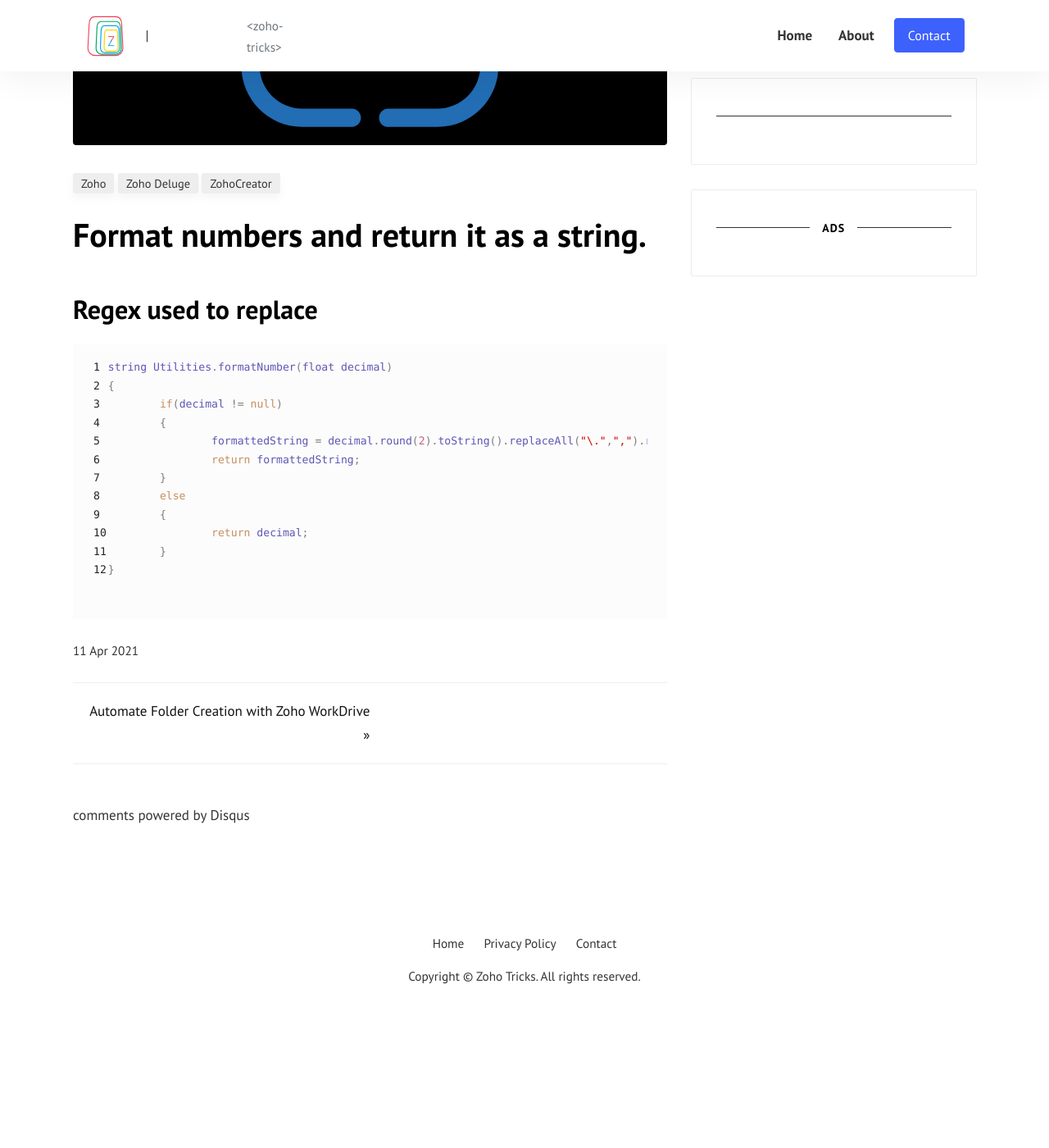
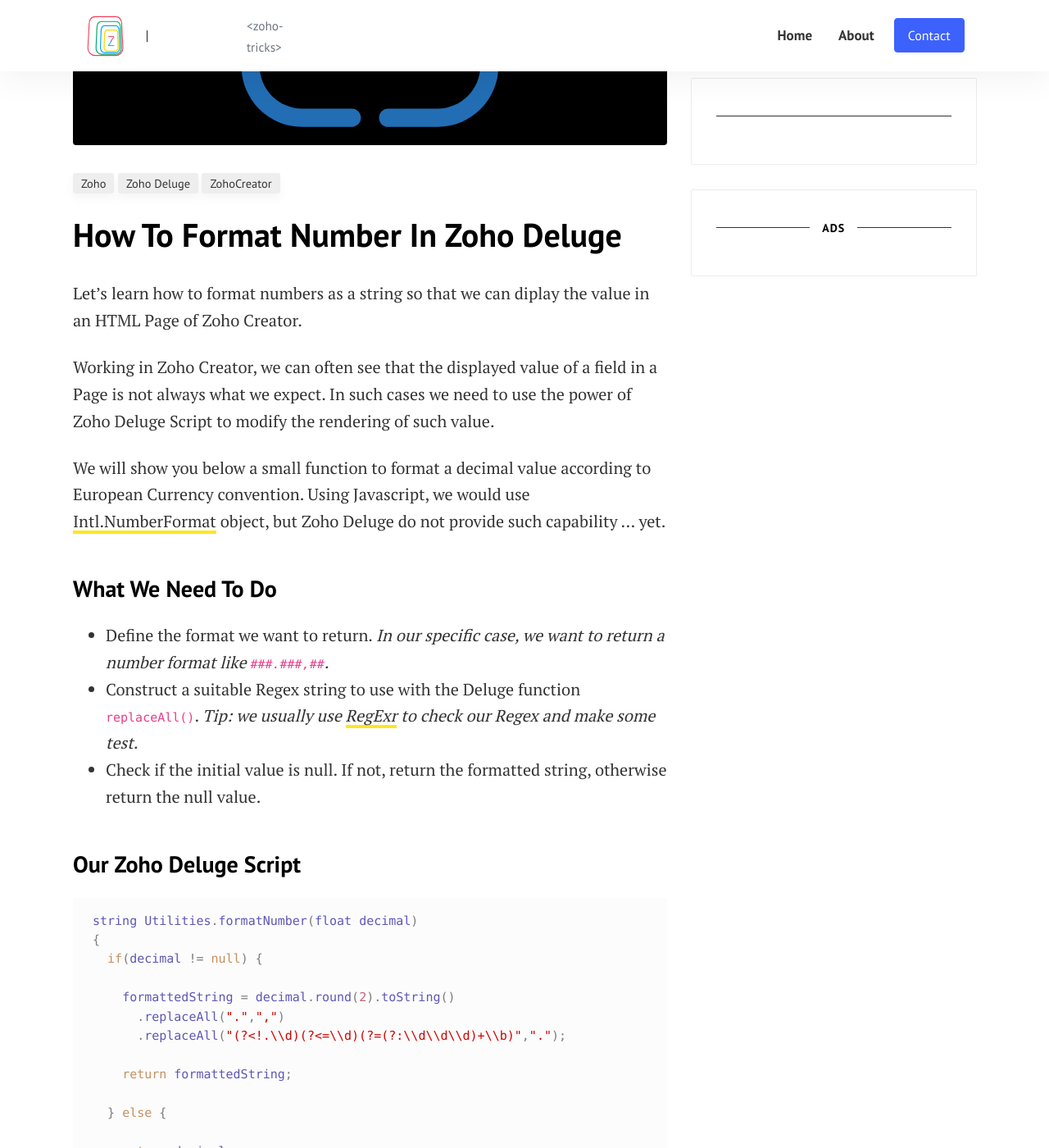
Before and after one commit to anthoninvanimpe/anthoninvanimpe.github.io, a Jekyll site: the page built from _posts/2021-04-11-zoho-deluge-format-number.md, in a window 1280 px wide and 1400 px high, scrolled down 319 px. Shown: the whole window at 82% size. Built offline with Jekyll 4.4.1, drawn with Linux system fonts in a browser that asks for light colours; comment, search, counter and statistics services are not loaded; before the commit the page ends 1552 px from its top, so only the background shows below that; some of the changed text lies outside the part shown.

Commit message:
Update from Forestry.io anthoninvanimpe updated _posts/2021-04-11-zoho-deluge-format-number.md

````diff
--- a/_posts/2021-04-11-zoho-deluge-format-number.md
+++ b/_posts/2021-04-11-zoho-deluge-format-number.md
@@ -1,5 +1,5 @@
 ---
-title: Format numbers and return it as a string.
+title: How To Format Number In Zoho Deluge
 description: Zoho Deluge function to format numbers and return it as a string.
 image: assets/images/deluge.svg
 categories:
@@ -15,19 +15,41 @@ keywords:
 - Zoho
 
 ---
-## Regex used to replace
+Let's learn how to format numbers as a string so that we can diplay the value in an HTML Page of Zoho Creator.
 
-{% highlight javascript linenos %}
+Working in Zoho Creator, we can often see that the displayed value of a field in a Page is not always what we expect. In such cases we need to use the power of Zoho Deluge Script to modify the rendering of such value.
+
+We will show you below a small function to format a decimal value according to European Currency convention. Using Javascript, we would use [Intl.NumberFormat](https://developer.mozilla.org/en-US/docs/Web/JavaScript/Reference/Global_Objects/Intl/NumberFormat 'Javascript NumberFormat object') object, but Zoho Deluge do not provide such capability ... yet.
+
+### What We Need To Do
+
+* Define the format we want to return.
+  _In our specific case, we want to return a number format like `###.###,##`._
+* Construct a suitable Regex string to use with the Deluge function `replaceAll()`.
+  _Tip: we usually use_ [_RegExr_](https://regexr.com/ "Regex Learn, Build & Test") _to check our Regex and make some test._
+* Check if the initial value is null. If not, return the formatted string, otherwise return the null value.
+
+### Our Zoho Deluge Script
+
+```javascript
 string Utilities.formatNumber(float decimal)
 {
-	if(decimal != null)
-	{
-		formattedString = decimal.round(2).toString().replaceAll("\.",",").replaceAll("(?<!\.\d)(?<=\d)(?=(?:\d\d\d)+\b)",".");
-		return formattedString;
-	}
-	else
-	{
-		return decimal;
-	}
+  if(decimal != null) {
+
+    formattedString = decimal.round(2).toString()
+      .replaceAll(".",",")
+      .replaceAll("(?<!.\\d)(?<=\\d)(?=(?:\\d\\d\\d)+\\b)",".");
+
+    return formattedString;
+
+  } else {
+
+    return decimal;
+
+  }
 }
-{% endhighlight %}
+```
+
+### Additional Resources
+
+[_RegExr_](https://regexr.com/ "Regex Learn, Build & Test")
````
